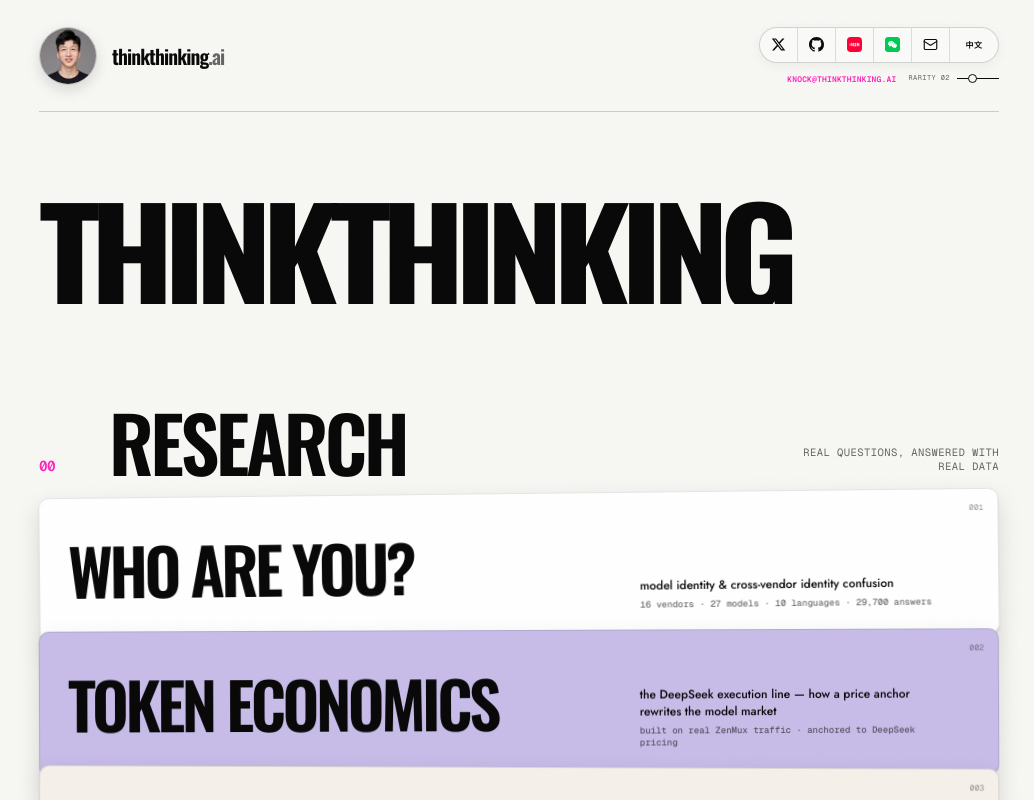
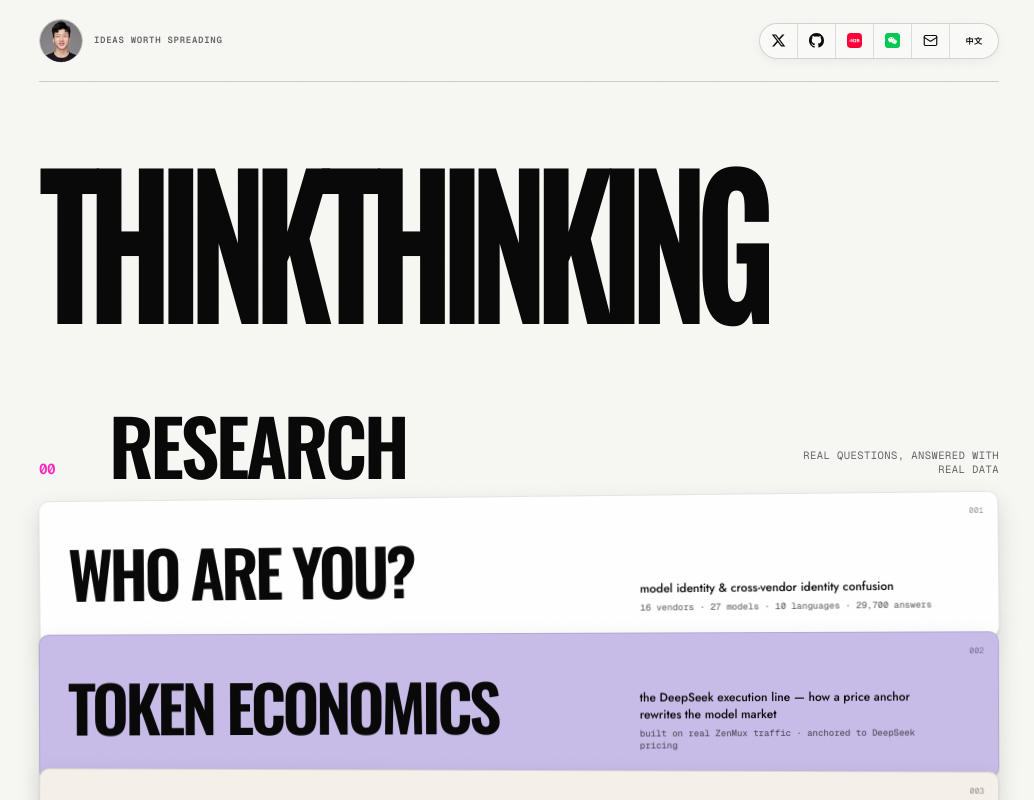
Before and after one commit to thinkthinking/thinkthinking, a Next.js app: page /en in a window 1280 px wide. Shown: the top 800 px of the page, without its empty margins (121-1155 px from the left). Built offline with nearby package versions, Linux system fonts and the light colour scheme.

Commit message:
feat: refine homepage layout and interactions

```diff
--- a/messages/en.json
+++ b/messages/en.json
@@ -18,7 +18,8 @@
     "kicker": "AI Product Builder · ZenMux.ai Co-Founder",
     "landed": "{name} landed in the masthead",
     "titleAria": "Send a random specimen flying into the masthead",
-    "markAria": "Send {name} flying into the masthead"
+    "markAria": "Send {name} flying into the masthead",
+    "colorAria": "Change the site's colors"
   },
   "sections": {
     "work": { "title": "Work", "note": "from perception algorithms to LLM infrastructure" },
@@ -100,6 +101,7 @@
     }
   },
   "footer": {
-    "forAgents": "for AI agents:"
+    "follow": "Follow along",
+    "forAgents": "For AI agents"
   }
 }
--- a/messages/zh.json
+++ b/messages/zh.json
@@ -18,7 +18,8 @@
     "kicker": "AI Product Builder · ZenMux.ai Co-Founder",
     "landed": "{name} 落进了标题里",
     "titleAria": "让一个随机的模型飞进标题",
-    "markAria": "让 {name} 飞进标题"
+    "markAria": "让 {name} 飞进标题",
+    "colorAria": "切换网站色彩"
   },
   "sections": {
     "work": { "title": "Work", "note": "从感知算法到大模型基础设施" },
@@ -100,6 +101,7 @@
     }
   },
   "footer": {
-    "forAgents": "for AI agents:"
+    "follow": "关注我的动态",
+    "forAgents": "给 AI Agents"
   }
 }
--- /dev/null
+++ b/src/app/[locale]/color-wordmark.tsx
@@ -0,0 +1,84 @@
+"use client";
+
+import { useEffect, useRef, useState } from "react";
+import { useTranslations } from "next-intl";
+
+const RARITY_LEVELS = 4;
+const STAR_CURSOR_RADIUS = 34;
+
+export function ColorWordmark() {
+  const t = useTranslations("hero");
+  const [rarity, setRarity] = useState(2);
+  const cursorRef = useRef<HTMLSpanElement>(null);
+
+  useEffect(
+    () => () => {
+      delete document.documentElement.dataset.rarity;
+    },
+    [],
+  );
+
+  const shiftColor = () => {
+    const next = (rarity % RARITY_LEVELS) + 1;
+    setRarity(next);
+    document.documentElement.dataset.rarity = String(next);
+  };
+
+  const moveCursor = (event: React.PointerEvent<HTMLButtonElement>) => {
+    const cursor = cursorRef.current;
+    if (!cursor) return;
+
+    cursor.style.transform = `translate3d(${event.clientX - STAR_CURSOR_RADIUS}px, ${event.clientY - STAR_CURSOR_RADIUS}px, 0)`;
+  };
+
+  const showCursor = (event: React.PointerEvent<HTMLButtonElement>) => {
+    moveCursor(event);
+    if (cursorRef.current) cursorRef.current.dataset.active = "true";
+  };
+
+  const hideCursor = () => {
+    if (cursorRef.current) delete cursorRef.current.dataset.active;
+  };
+
+  return (
+    <>
+      <h1 id="hero-title">
+        <button
+          type="button"
+          className="rare-wordmark-button"
+          onClick={shiftColor}
+          onPointerEnter={showCursor}
+          onPointerMove={moveCursor}
+          onPointerLeave={hideCursor}
+          onPointerCancel={hideCursor}
+          aria-label={t("colorAria")}
+          data-rarity={rarity}
+        >
+          THINKTHINKING
+        </button>
+      </h1>
+
+      <span ref={cursorRef} aria-hidden className="rare-wordmark-cursor">
+        <svg className="rare-wordmark-star" viewBox="0 0 72 72" fill="none">
+          <defs>
+            <linearGradient id="dopamine-star" x1="8" y1="7" x2="65" y2="66">
+              <stop stopColor="#ff23bf" />
+              <stop offset="0.28" stopColor="#ff6b35" />
+              <stop offset="0.52" stopColor="#ffe600" />
+              <stop offset="0.74" stopColor="#20d9ff" />
+              <stop offset="1" stopColor="#8b5cff" />
+            </linearGradient>
+          </defs>
+          <path
+            fill="url(#dopamine-star)"
+            stroke="#fff"
+            strokeWidth="1.5"
+            d="M36 1 43 24 63 9 48 29 71 36 48 43 63 63 43 48 36 71 29 48 9 63 24 43 1 36 24 29 9 9 29 24 36 1Z"
+          />
+          <circle cx="36" cy="36" r="12" fill="#ff23bf" />
+          <circle cx="36" cy="36" r="5" fill="#f2ff3d" />
+        </svg>
+      </span>
+    </>
+  );
+}
--- a/src/app/[locale]/page.tsx
+++ b/src/app/[locale]/page.tsx
@@ -1,7 +1,8 @@
 import Image from "next/image";
 import QRCode from "qrcode";
 import { getTranslations, setRequestLocale } from "next-intl/server";
-import { SiteHeader } from "./site-header";
+import { ColorWordmark } from "./color-wordmark";
+import { FooterSocialLinks, SiteHeader } from "./site-header";
 
 interface EntryDef {
   id: string;
@@ -225,7 +226,7 @@ export default async function Home({
 
         <section className="rare-hero" aria-labelledby="hero-title">
           <div className="rare-hero-wordmark">
-            <h1 id="hero-title">THINKTHINKING</h1>
+            <ColorWordmark />
           </div>
 
           <div className="rare-research-heading">
@@ -389,13 +390,19 @@ export default async function Home({
         </section>
 
         <footer className="rare-footer">
-          <div className="rare-footer-wordmark">THINKTHINKING</div>
-          <div className="rare-footer-meta">
-            <span>© {new Date().getFullYear()} · SINGAPORE</span>
-            <a href="mailto:yezhenjie@zenmux.ai">KNOCK@THINKTHINKING.AI</a>
-            <span>
-              {tFooter("forAgents")} <a href="/llm.txt">thinkthinking.ai/llm.txt</a>
-            </span>
+          <div className="rare-footer-top">
+            <div className="rare-footer-wordmark">THINKTHINKING</div>
+            <div className="rare-footer-follow">
+              <span className="rare-footer-label">{tFooter("follow")}</span>
+              <FooterSocialLinks qrSvg={qrSvg} />
+            </div>
+          </div>
+
+          <div className="rare-footer-base">
+            <span>© {new Date().getFullYear()} THINKTHINKING</span>
+            <a href="/llm.txt">
+              {tFooter("forAgents")} · thinkthinking.ai/llm.txt
+            </a>
           </div>
         </footer>
       </div>
--- a/src/app/[locale]/site-header.tsx
+++ b/src/app/[locale]/site-header.tsx
@@ -80,45 +80,23 @@ function SocialPopover({
   );
 }
 
-export function SiteHeader({ qrSvg }: { qrSvg: string }) {
+function SocialIconNav({
+  qrSvg,
+  copied,
+  onCopyEmail,
+  languageSwitch,
+  className = "",
+}: {
+  qrSvg: string;
+  copied: boolean;
+  onCopyEmail: () => void;
+  languageSwitch?: React.ReactNode;
+  className?: string;
+}) {
   const t = useTranslations("header");
-  const locale = useLocale();
-  const pathname = usePathname();
-  const otherLocale = locale === "zh" ? "en" : "zh";
-  const [copied, setCopied] = useState(false);
-  const [rarity, setRarity] = useState(2);
-
-  const updateRarity = (next: number) => {
-    setRarity(next);
-    document.documentElement.dataset.rarity = String(next);
-  };
-
-  const copyEmail = async () => {
-    await navigator.clipboard?.writeText(EMAIL);
-    setCopied(true);
-    window.setTimeout(() => setCopied(false), 1500);
-  };
 
   return (
-    <header className="rare-header">
-      <div className="rare-header-identity">
-        <Image
-          src="/thinkthinking/selfie.jpg"
-          alt="thinkthinking"
-          width={96}
-          height={96}
-          priority
-          className="rare-header-avatar"
-        />
-        <div className="rare-header-name">
-          <strong>
-            thinkthinking<span>.ai</span>
-          </strong>
-        </div>
-      </div>
-
-      <div className="rare-header-tools">
-        <nav className="rare-utility-nav" aria-label="Social links">
+    <nav className={`rare-utility-nav ${className}`} aria-label="Social links">
       <a
         className="rare-social-link"
         href={TWITTER_URL}
@@ -142,18 +120,14 @@ export function SiteHeader({ qrSvg }: { qrSvg: string }) {
       <SocialPopover
         label={t("rednote")}
         href={REDNOTE_URL}
-            icon={
-              <Image src="/media-logo/rednote.svg" alt="" width={18} height={18} />
-            }
+        icon={<Image src="/media-logo/rednote.svg" alt="" width={18} height={18} />}
       >
         <span className="rare-qr" dangerouslySetInnerHTML={{ __html: qrSvg }} />
       </SocialPopover>
       <SocialPopover
         label={t("wechat")}
         href={WECHAT_IMG}
-            icon={
-              <Image src="/media-logo/wechat.svg" alt="" width={18} height={18} />
-            }
+        icon={<Image src="/media-logo/wechat.svg" alt="" width={18} height={18} />}
       >
         {/* eslint-disable-next-line @next/next/no-img-element */}
         <img
@@ -166,13 +140,39 @@ export function SiteHeader({ qrSvg }: { qrSvg: string }) {
       </SocialPopover>
       <button
         type="button"
-            onClick={copyEmail}
+        onClick={onCopyEmail}
         className="rare-social-link"
         aria-label={copied ? t("copied") : t("email")}
         title={copied ? t("copied") : t("copyHint")}
       >
         <MailMark />
       </button>
+      {languageSwitch}
+    </nav>
+  );
+}
+
+export function FooterSocialLinks({ qrSvg }: { qrSvg: string }) {
+  const t = useTranslations("header");
+  const locale = useLocale();
+  const pathname = usePathname();
+  const otherLocale = locale === "zh" ? "en" : "zh";
+  const [copied, setCopied] = useState(false);
+
+  const copyEmail = async () => {
+    await navigator.clipboard?.writeText(EMAIL);
+    setCopied(true);
+    window.setTimeout(() => setCopied(false), 1500);
+  };
+
+  return (
+    <div className="rare-footer-social-links">
+      <SocialIconNav
+        qrSvg={qrSvg}
+        copied={copied}
+        onCopyEmail={copyEmail}
+        className="rare-footer-social-icons"
+        languageSwitch={
           <Link
             className="rare-lang-link"
             href={pathname}
@@ -181,28 +181,61 @@ export function SiteHeader({ qrSvg }: { qrSvg: string }) {
           >
             {t("langSwitch")}
           </Link>
-        </nav>
-
-        <div className="rare-header-personalize">
-          <button type="button" onClick={copyEmail} className="rare-email-button">
-            {copied ? t("copied") : "KNOCK@THINKTHINKING.AI"}
-          </button>
-          <label className="rare-rarity-control">
-            <span>RARITY {String(rarity).padStart(2, "0")}</span>
-            <input
-              type="range"
-              min="1"
-              max="4"
-              value={rarity}
-              onChange={(event) => updateRarity(Number(event.target.value))}
-              aria-label="Visual rarity level"
-              className="rare-slider"
+        }
       />
-          </label>
       <span className="rare-sr-only" aria-live="polite">
         {copied ? t("copied") : ""}
       </span>
     </div>
+  );
+}
+
+export function SiteHeader({ qrSvg }: { qrSvg: string }) {
+  const t = useTranslations("header");
+  const locale = useLocale();
+  const pathname = usePathname();
+  const otherLocale = locale === "zh" ? "en" : "zh";
+  const [copied, setCopied] = useState(false);
+
+  const copyEmail = async () => {
+    await navigator.clipboard?.writeText(EMAIL);
+    setCopied(true);
+    window.setTimeout(() => setCopied(false), 1500);
+  };
+
+  return (
+    <header className="rare-header">
+      <div className="rare-header-intro">
+        <Image
+          src="/thinkthinking/selfie.jpg"
+          alt="thinkthinking"
+          width={72}
+          height={72}
+          priority
+          className="rare-header-avatar"
+        />
+        <span className="rare-header-motto">Ideas Worth Spreading</span>
+      </div>
+
+      <div className="rare-header-tools">
+        <SocialIconNav
+          qrSvg={qrSvg}
+          copied={copied}
+          onCopyEmail={copyEmail}
+          languageSwitch={
+            <Link
+              className="rare-lang-link"
+              href={pathname}
+              locale={otherLocale}
+              aria-label={t("langSwitchLabel")}
+            >
+              {t("langSwitch")}
+            </Link>
+          }
+        />
+        <span className="rare-sr-only" aria-live="polite">
+          {copied ? t("copied") : ""}
+        </span>
       </div>
     </header>
   );
--- a/src/app/globals.css
+++ b/src/app/globals.css
@@ -116,58 +116,55 @@ input {
 }
 
 .rare-header {
-  display: flex;
-  justify-content: space-between;
+  display: grid;
+  grid-template-columns: minmax(0, 1fr) auto;
   align-items: center;
   gap: 32px;
-  min-height: 112px;
-  padding: 22px 0;
+  min-height: 82px;
+  padding: 18px 0;
   border-bottom: 1px solid rgb(9 9 9 / 18%);
   font-family: var(--font-geist-mono), monospace;
   text-transform: uppercase;
 }
 
-.rare-header-identity {
+.rare-header-motto {
+  display: block;
+  flex: 0 0 auto;
+  margin: 0;
+  color: var(--rare-muted);
+  font-size: 9px;
+  font-weight: 600;
+  line-height: 1.45;
+  letter-spacing: 0.08em;
+  white-space: nowrap;
+}
+
+.rare-header-intro {
   display: flex;
+  width: max-content;
   align-items: center;
-  gap: 15px;
-  min-width: 0;
+  flex-wrap: nowrap;
+  gap: 11px;
 }
 
 .rare-header-avatar {
-  width: 58px;
-  height: 58px;
+  width: 44px;
+  height: 44px;
+  aspect-ratio: 1;
   flex: 0 0 auto;
+  overflow: hidden;
   border: 1px solid rgb(9 9 9 / 20%);
   border-radius: 50%;
+  clip-path: circle(50%);
   box-shadow: 0 5px 14px rgb(9 9 9 / 13%);
   object-fit: cover;
   filter: grayscale(0.08) contrast(1.03);
 }
 
-.rare-header-name {
-  min-width: 0;
-}
-
-.rare-header-name strong {
-  display: block;
-  font-family: var(--font-oswald), var(--font-noto-sans-sc), sans-serif;
-  font-size: 20px;
-  font-weight: 600;
-  line-height: 1;
-  letter-spacing: -0.045em;
-  text-transform: lowercase;
-}
-
-.rare-header-name strong span {
-  color: var(--rare-muted);
-}
-
 .rare-header-tools {
   display: flex;
-  flex-direction: column;
   align-items: center;
-  gap: 10px;
+  justify-self: end;
 }
 
 .rare-utility-nav {
@@ -227,80 +224,6 @@ input {
   border-radius: 999px 0 0 999px;
 }
 
-.rare-header-personalize {
-  display: flex;
-  align-items: center;
-  justify-content: flex-end;
-  gap: 12px;
-  width: 100%;
-}
-
-.rare-email-button {
-  border: 0;
-  padding: 0;
-  cursor: pointer;
-  background: transparent;
-  color: var(--rare-pink);
-  font-size: 8px;
-  font-weight: 600;
-  letter-spacing: 0.02em;
-  text-underline-offset: 3px;
-}
-
-.rare-email-button:hover,
-.rare-email-button:focus-visible {
-  color: var(--rare-ink);
-  text-decoration: underline;
-  outline: none;
-}
-
-.rare-rarity-control {
-  display: inline-flex;
-  align-items: center;
-  gap: 7px;
-  color: var(--rare-muted);
-  font-size: 7px;
-  letter-spacing: 0.06em;
-}
-
-.rare-slider {
-  --track: var(--rare-ink);
-  appearance: none;
-  width: 42px;
-  height: 12px;
-  margin: 0;
-  cursor: pointer;
-  background: transparent;
-}
-
-.rare-slider::-webkit-slider-runnable-track {
-  height: 1.5px;
-  background: var(--track);
-}
-
-.rare-slider::-webkit-slider-thumb {
-  appearance: none;
-  width: 9px;
-  height: 9px;
-  margin-top: -3.75px;
-  border: 1.5px solid var(--track);
-  border-radius: 50%;
-  background: var(--rare-paper);
-}
-
-.rare-slider::-moz-range-track {
-  height: 1.5px;
-  background: var(--track);
-}
-
-.rare-slider::-moz-range-thumb {
-  width: 7px;
-  height: 7px;
-  border: 1.5px solid var(--track);
-  border-radius: 50%;
-  background: var(--rare-paper);
-}
-
 .rare-social-popover {
   position: relative;
   display: inline-flex;
@@ -355,21 +278,88 @@ input {
 .rare-hero-wordmark {
   position: relative;
   z-index: 0;
-  overflow: hidden;
   margin-bottom: -0.4vw;
 }
 
 .rare-hero-wordmark h1 {
+  min-width: 0;
   scroll-margin-top: 24px;
   margin: 0;
   font-family: var(--font-oswald), Impact, sans-serif;
-  font-size: clamp(4.2rem, 13.4vw, 8.25rem);
+  font-size: clamp(6rem, 19.2vw, 12rem);
   font-weight: 700;
-  line-height: 0.8;
-  letter-spacing: -0.075em;
+  line-height: 0.72;
+  letter-spacing: -0.09em;
   white-space: nowrap;
-  transform: scaleX(1.045);
+  transform: scaleX(0.72);
   transform-origin: left bottom;
+}
+
+.rare-wordmark-button {
+  display: block;
+  width: 100%;
+  border: 0;
+  padding: 0;
+  cursor: pointer;
+  background: transparent;
+  color: inherit;
+  font: inherit;
+  letter-spacing: inherit;
+  line-height: inherit;
+  text-align: left;
+  white-space: inherit;
+  transition: color 320ms ease, text-shadow 320ms ease;
+}
+
+.rare-wordmark-button:hover {
+  text-shadow: 0.035em 0 0 rgb(255 35 191 / 20%);
+}
+
+.rare-wordmark-button:focus-visible {
+  outline: 2px solid currentColor;
+  outline-offset: -2px;
+}
+
+.rare-wordmark-cursor {
+  display: none;
+}
+
+@media (hover: hover) and (pointer: fine) {
+  .rare-wordmark-button {
+    cursor: none;
+  }
+
+  .rare-wordmark-cursor {
+    position: fixed;
+    z-index: 100;
+    top: 0;
+    left: 0;
+    display: block;
+    width: 68px;
+    height: 68px;
+    filter: drop-shadow(0 8px 12px rgb(255 35 191 / 28%));
+    opacity: 0;
+    pointer-events: none;
+    transform: translate3d(-100px, -100px, 0);
+    transition: opacity 120ms ease;
+    will-change: transform;
+  }
+
+  .rare-wordmark-star {
+    display: block;
+    width: 100%;
+    height: 100%;
+    transform: scale(0.58) rotate(-20deg);
+    transition: transform 220ms cubic-bezier(0.22, 1, 0.36, 1);
+  }
+
+  .rare-wordmark-cursor[data-active="true"] {
+    opacity: 1;
+  }
+
+  .rare-wordmark-cursor[data-active="true"] .rare-wordmark-star {
+    transform: scale(1) rotate(0deg);
+  }
 }
 
 .rare-research-heading {
@@ -542,7 +532,7 @@ input {
 .rare-card-number,
 .rare-work-number,
 .rare-source-number,
-.rare-footer-meta {
+.rare-footer-base {
   font-variant-numeric: tabular-nums;
 }
 
@@ -939,40 +929,72 @@ input {
 }
 
 .rare-footer {
-  padding: clamp(150px, 25vw, 300px) 0 38px;
+  padding: clamp(170px, 25vw, 300px) 0 30px;
+  font-family: var(--font-geist-mono), monospace;
+}
+
+.rare-footer-top {
+  display: grid;
+  grid-template-columns: minmax(180px, 1fr) auto;
+  align-items: start;
+  gap: clamp(28px, 5vw, 68px);
+  min-height: clamp(170px, 22vw, 240px);
 }
 
 .rare-footer-wordmark {
-  overflow: hidden;
   font-family: var(--font-oswald), Impact, sans-serif;
-  font-size: clamp(4rem, 13.4vw, 8.2rem);
-  font-weight: 700;
-  line-height: 0.8;
-  letter-spacing: -0.075em;
+  font-size: clamp(1.75rem, 3.8vw, 2.65rem);
+  font-weight: 600;
+  line-height: 0.88;
+  letter-spacing: -0.055em;
   white-space: nowrap;
-  border-bottom: 1px solid rgb(9 9 9 / 22%);
 }
 
-.rare-footer-meta {
-  display: grid;
-  grid-template-columns: 1fr 1fr 1fr;
+.rare-footer-label {
+  display: block;
+  margin-bottom: 11px;
+  color: var(--rare-muted);
+  font-size: 8px;
+  line-height: 1.35;
+  letter-spacing: 0.02em;
+  text-transform: uppercase;
+}
+
+.rare-footer-follow {
+  justify-self: end;
+}
+
+.rare-footer-social-icons {
+  width: max-content;
+}
+
+.rare-footer-social-icons > :last-child {
+  border-right: 0;
+  border-radius: 0 999px 999px 0;
+}
+
+.rare-footer-base {
+  display: flex;
+  justify-content: space-between;
   gap: 24px;
   padding-top: 22px;
-  font-family: var(--font-geist-mono), monospace;
+  border-top: 1px solid rgb(9 9 9 / 18%);
+  color: var(--rare-muted);
   font-size: 8px;
-  line-height: 1.5;
+  line-height: 1.4;
   text-transform: uppercase;
-  color: var(--rare-muted);
 }
 
-.rare-footer-meta > :nth-child(2) {
-  justify-self: center;
-  color: var(--rare-pink);
+.rare-footer-base a {
+  text-align: right;
+  text-underline-offset: 3px;
 }
 
-.rare-footer-meta > :last-child {
-  justify-self: end;
-  text-align: right;
+.rare-footer-base a:hover,
+.rare-footer-base a:focus-visible {
+  color: var(--rare-pink);
+  text-decoration: underline;
+  outline: none;
 }
 
 html[data-rarity="1"] .rare-stack-card,
@@ -982,8 +1004,16 @@ html[data-rarity="1"] .rare-source-card {
   transform: none;
 }
 
+html[data-rarity="1"] .rare-wordmark-button {
+  color: var(--rare-sky);
+}
+
 html[data-rarity="3"] .rare-page {
   --rare-paper: #ecebe8;
+}
+
+html[data-rarity="3"] .rare-wordmark-button {
+  color: var(--rare-coral);
 }
 
 html[data-rarity="3"] .rare-stack-card,
@@ -1026,31 +1056,24 @@ html[data-rarity="4"] .rare-footer-wordmark {
   }
 
   .rare-header {
-    flex-direction: column;
-    align-items: stretch;
-    gap: 17px;
+    grid-template-columns: minmax(0, 1fr) auto;
+    gap: 14px 10px;
     min-height: 0;
     padding: 16px 0 15px;
   }
 
+  .rare-header-motto {
+    font-size: 8px;
+  }
+
   .rare-header-avatar {
-    width: 52px;
-    height: 52px;
+    width: 38px;
+    height: 38px;
   }
 
   .rare-header-tools {
-    flex-direction: row-reverse;
-    align-items: center;
-    justify-content: space-between;
-    gap: 10px;
-  }
-
-  .rare-header-personalize {
-    width: auto;
-  }
-
-  .rare-email-button {
-    display: none;
+    grid-column: 1 / -1;
+    justify-self: end;
   }
 
   .rare-social-link {
@@ -1067,8 +1090,9 @@ html[data-rarity="4"] .rare-footer-wordmark {
   }
 
   .rare-hero-wordmark h1 {
-    font-size: clamp(3.15rem, 15.2vw, 7rem);
-    letter-spacing: -0.08em;
+    font-size: clamp(4.6rem, 22vw, 8.5rem);
+    letter-spacing: -0.1em;
+    transform: scaleX(0.66);
   }
 
   .rare-research-heading {
@@ -1188,19 +1212,18 @@ html[data-rarity="4"] .rare-footer-wordmark {
     padding-top: 150px;
   }
 
-  .rare-footer-wordmark {
-    font-size: clamp(3.1rem, 15.2vw, 7rem);
+  .rare-footer-top {
+    grid-template-columns: 1fr;
+    gap: 32px;
+    min-height: 180px;
   }
 
-  .rare-footer-meta {
-    grid-template-columns: 1fr;
-    gap: 8px;
+  .rare-footer-wordmark {
+    font-size: clamp(1.8rem, 9vw, 2.5rem);
   }
 
-  .rare-footer-meta > :nth-child(2),
-  .rare-footer-meta > :last-child {
+  .rare-footer-follow {
     justify-self: start;
-    text-align: left;
   }
 }
 
```
Lines whose indentation alone changed are shown as unchanged.
